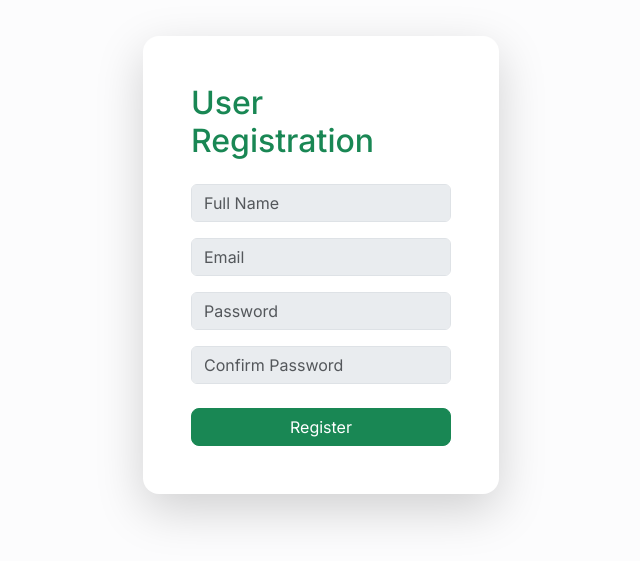
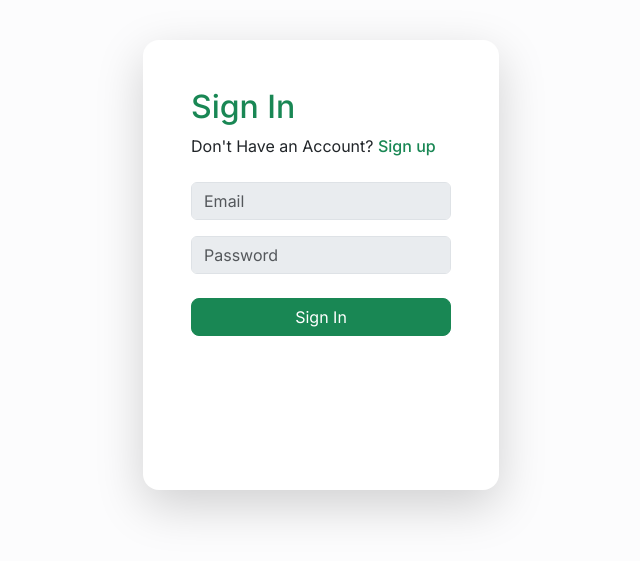
Before and after one commit to Dushanherath96/Angular-User-Registration, an Angular app: page /signin in a window 1280 px wide. Before the commit this address led to /. Shown: the part 135-696 px from the top of the page, without its empty margins (509-1149 px from the left). Built offline with nearby package versions, Linux system fonts and the light colour scheme.

Commit message:
Sign In RouterLink

```diff
--- a/src/app/app-routing.module.ts
+++ b/src/app/app-routing.module.ts
@@ -1,10 +1,22 @@
 import { NgModule } from '@angular/core';
 import { RouterModule, Routes } from '@angular/router';
+import { UserComponent } from './user/user.component';
+import { RegistrationComponent } from './user/registration/registration.component';
+import { LoginComponent } from './user/login/login.component';
 
-const routes: Routes = [];
+const routes: Routes = [
+  {
+    path: '',
+    component: UserComponent,
+    children: [
+      { path: 'signup', component: RegistrationComponent },
+      { path: 'signin', component: LoginComponent },
+    ],
+  },
+];
 
 @NgModule({
   imports: [RouterModule.forRoot(routes)],
-  exports: [RouterModule]
+  exports: [RouterModule],
 })
-export class AppRoutingModule { }
+export class AppRoutingModule {}
--- a/src/app/app.component.html
+++ b/src/app/app.component.html
@@ -1 +1 @@
-<app-user></app-user>
+<router-outlet />
--- /dev/null
+++ b/src/app/dashboard/dashboard.component.html
@@ -0,0 +1 @@
+<p>dashboard works!</p>
--- /dev/null
+++ b/src/app/dashboard/dashboard.component.ts
@@ -0,0 +1,11 @@
+import { Component } from '@angular/core';
+
+@Component({
+  selector: 'app-dashboard',
+  templateUrl: './dashboard.component.html',
+  styles: [
+  ]
+})
+export class DashboardComponent {
+
+}
--- /dev/null
+++ b/src/app/user/login/login.component.html
@@ -0,0 +1,32 @@
+<div class="mb-4">
+    <h2 class="text-success">
+        Sign In
+    </h2>
+    <div>
+        Don't Have an Account?
+        <a routerLink="/signup"
+            class="text-decoration-none fw-medium text-success text-success d-inlin-block">
+            Sign up
+        </a>
+    </div>
+</div>
+<form [formGroup]="form">
+    <div class="mb-3"><input
+            class="form-control bg-body-secondary"
+            placeholder="Email" formControlName="email">
+        <!-- <div class="error-feedback"
+            *ngIf="hasDisplayableError('fullName') && form.controls.fullName.hasError('required')">
+            Full Name is Required.
+        </div> -->
+    </div>
+
+    <div class="mb-3"><input
+            class="form-control bg-body-secondary"
+            placeholder="Password" formControlName="password">
+    </div>
+    <div class="mt-4">
+        <button type="submit" class="btn btn-success w-100 rounded-3">
+            Sign In
+        </button>
+    </div>
+</form>
--- /dev/null
+++ b/src/app/user/login/login.component.ts
@@ -0,0 +1,16 @@
+import { Component } from '@angular/core';
+import { FormBuilder, Validators } from '@angular/forms';
+
+@Component({
+  selector: 'app-login',
+  templateUrl: './login.component.html',
+  styles: [],
+})
+export class LoginComponent {
+  constructor(public formBuilder: FormBuilder) {}
+
+  form = this.formBuilder.group({
+    email: ['', [Validators.required]],
+    password: ['', [Validators.required]],
+  });
+}
--- a/src/app/user/registration/registration.component.html
+++ b/src/app/user/registration/registration.component.html
@@ -1,5 +1,14 @@
-<div class="mb-4 h2 text-success">
-    User Registration
+<div class="mb-4">
+    <h2 class="text-success">
+        Sign Up
+    </h2>
+    <div>
+        Already have an Account?
+        <a routerLink="/signin"
+            class="text-decoration-none fw-medium text-success text-success d-inlin-block">
+            Sign in
+        </a>
+    </div>
 </div>
 <form [formGroup]="form" (ngSubmit)="onSubmit()">
     <div class="mb-3"><input
--- a/src/app/user/user.component.html
+++ b/src/app/user/user.component.html
@@ -6,7 +6,7 @@
                 style="min-height: 450px;">
                 <div class="d-flex justify-content-start align-items-center">
                     <div class="p-5 w-100">
-                        <app-registration></app-registration>
+                        <router-outlet />
                     </div>
                 </div>
             </div>
```
Also changed, not shown: src/app/app.module.ts (+9 -0 lines).
